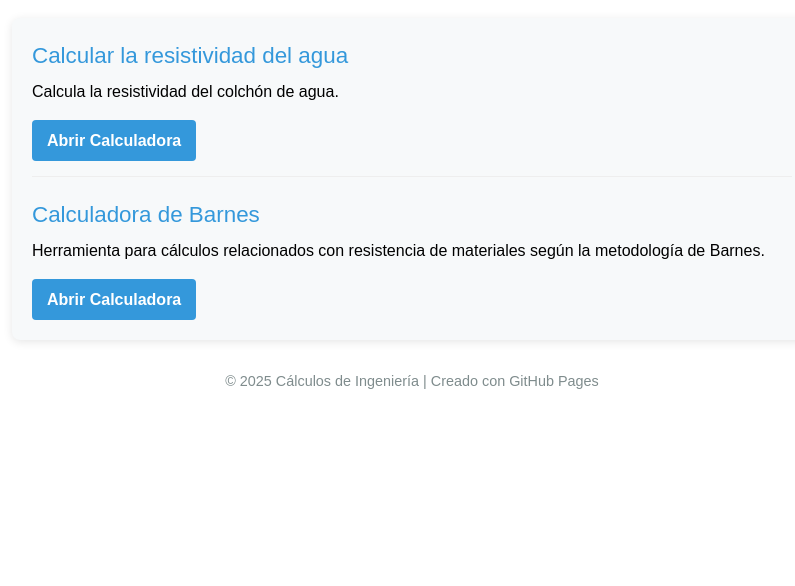
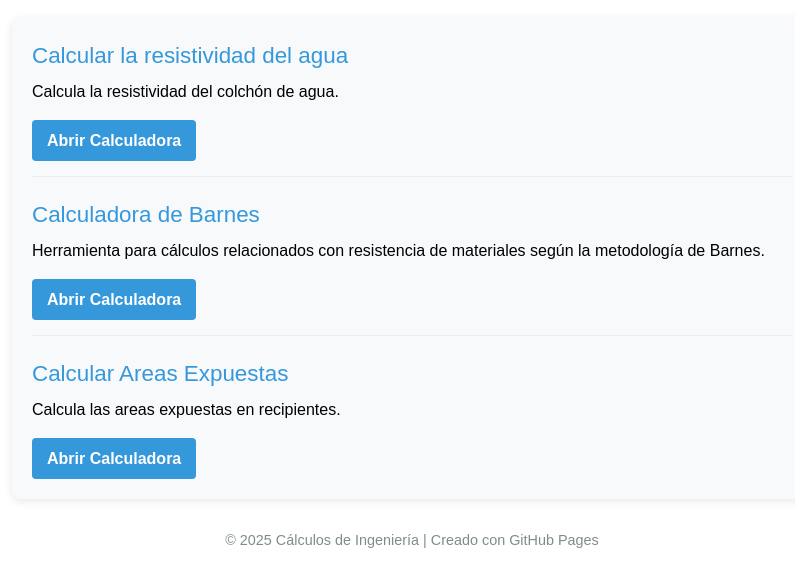
Before and after one commit to eluquetos/calculos_pc, a plain HTML site: page index.html in a window 1280 px wide. Shown: the part 108-694 px from the top of the page, without its empty margins (228-1023 px from the left). Drawn offline with Linux system fonts and the light colour scheme.

Commit message:
Update index.html

```diff
--- a/index.html
+++ b/index.html
@@ -90,7 +90,17 @@
             </div>
             <a href="res_barnes.HTML" class="calculator-link">Abrir Calculadora</a>
         </div>
+
+        <div class="calculator-item">
+            <div class="calculator-title">Calcular Areas Expuestas</div>
+            <div class="calculator-description">
+                Calcula las areas expuestas en recipientes.
+            </div>
+            <a href="recipientes.html" class="calculator-link">Abrir Calculadora</a>
+        </div>
+
     </div>
+
 
     <footer>
         &copy; 2025 Cálculos de Ingeniería | Creado con GitHub Pages
```
